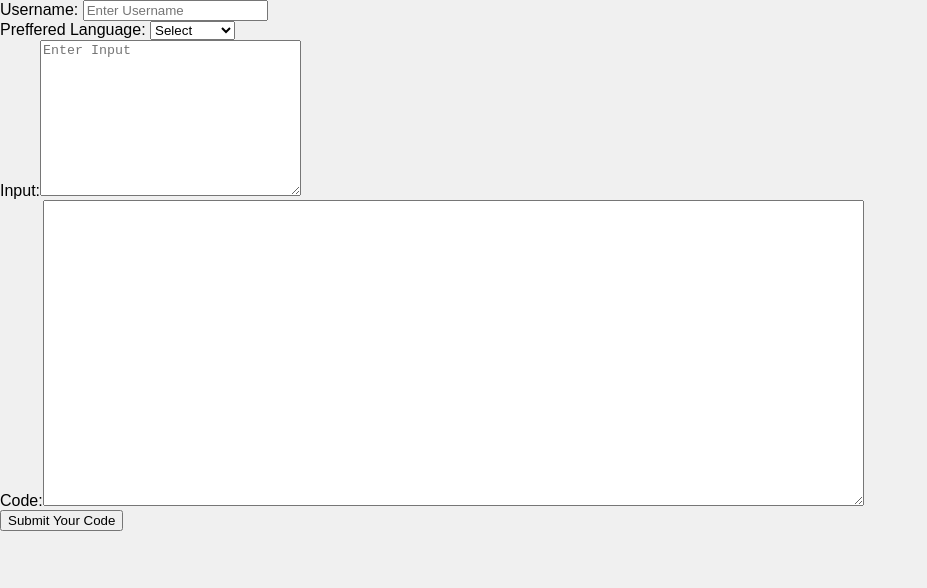
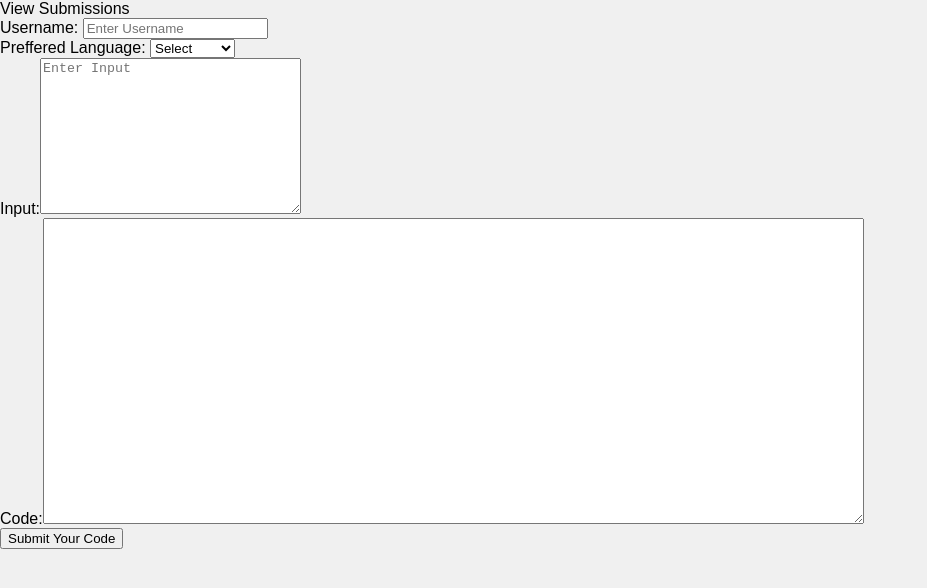
Before and after one commit to sagarverma2602/code-judge, a React (Vite) app: page / in a window 1280 px wide. Shown: the top 588 px of the page, without its empty margins (0-927 px from the left). Built offline with nearby package versions, Linux system fonts and the light colour scheme; no server answers.

Commit message:
route link added

```diff
--- a/src/pages/SubmitCode.tsx
+++ b/src/pages/SubmitCode.tsx
@@ -1,7 +1,9 @@
 import { useState, useEffect } from 'react'
 import { v4 } from 'uuid'
+import {useNavigate} from 'react-router-dom'
 
 const SubmitCode = () => {
+  const navigate=useNavigate()
   const languagecode = { "Python": 71, "Java": 62, "C++": 54, "Javascript": 63 }
   const [output, setOutput] = useState({
     stdout: '',
@@ -84,6 +86,9 @@ const SubmitCode = () => {
   }, [output])
   return (
     <div>
+      <div onClick={()=> navigate('/view-submissions')}>
+        View Submissions
+      </div>
       <div>
         Username: <input type="text" placeholder="Enter Username" value={userObject.username} onChange={(event) => setUserObject({ ...userObject, username: event.target.value })} />
       </div>
--- a/src/pages/ViewSubmissions.tsx
+++ b/src/pages/ViewSubmissions.tsx
@@ -1,6 +1,8 @@
 import { useEffect, useState } from 'react'
+import {useNavigate} from 'react-router-dom'
 
 const ViewSubmissions = () => {
+  const navigate=useNavigate()
   const [users, setUsers] = useState([])
   const truncateText = (text:String) => {
     if (text.length > 1000) {
@@ -25,7 +27,9 @@ const ViewSubmissions = () => {
   }, [])
   return (
     <div className="submissions">
-  <button className="get-users" onClick={() => { console.log(users) }}>Get Users</button>
+      <div onClick={()=> navigate('/')}>
+        New Submission
+      </div>
   <table className="submission-table">
     <tbody>
       <tr className="table-header" key={2}>
```
